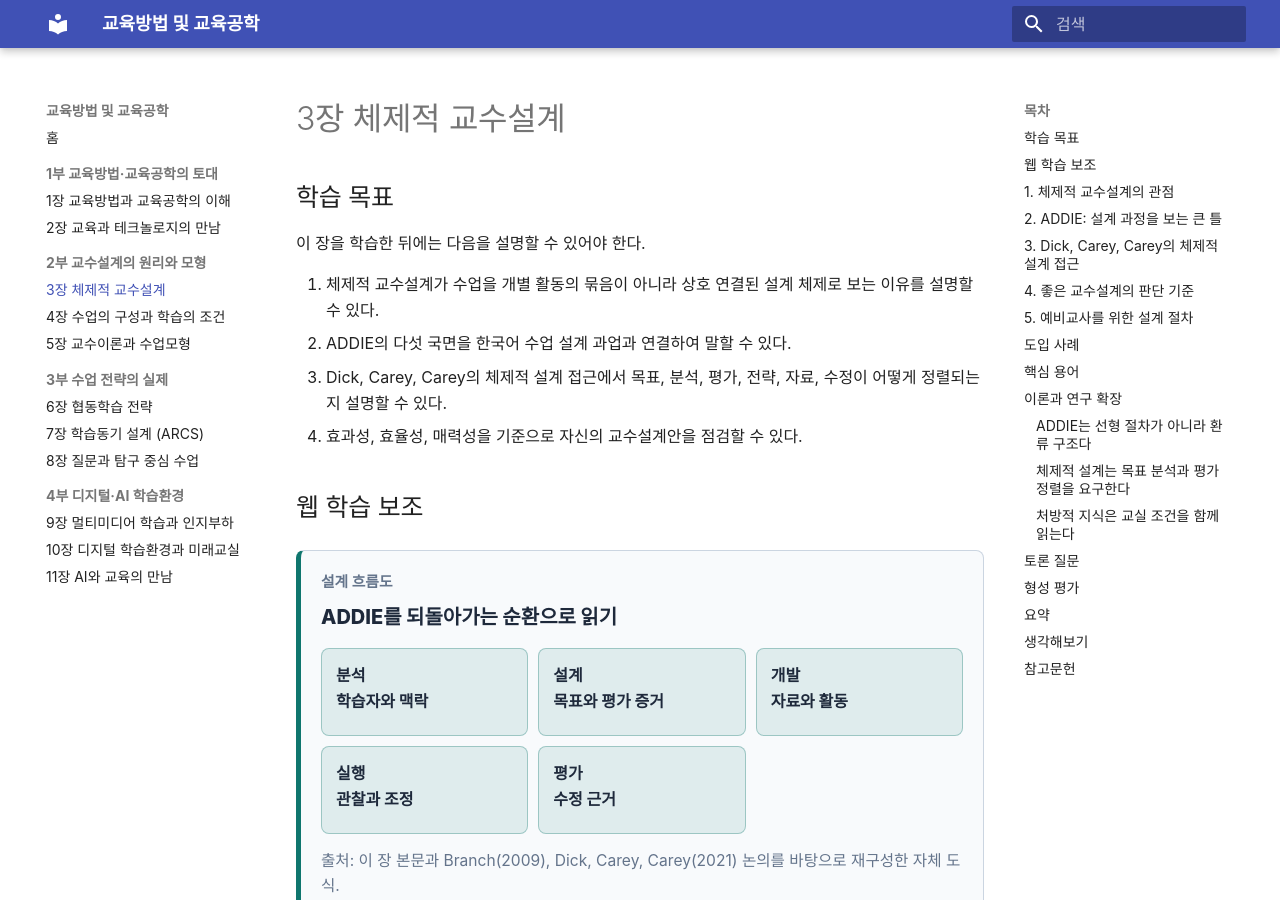
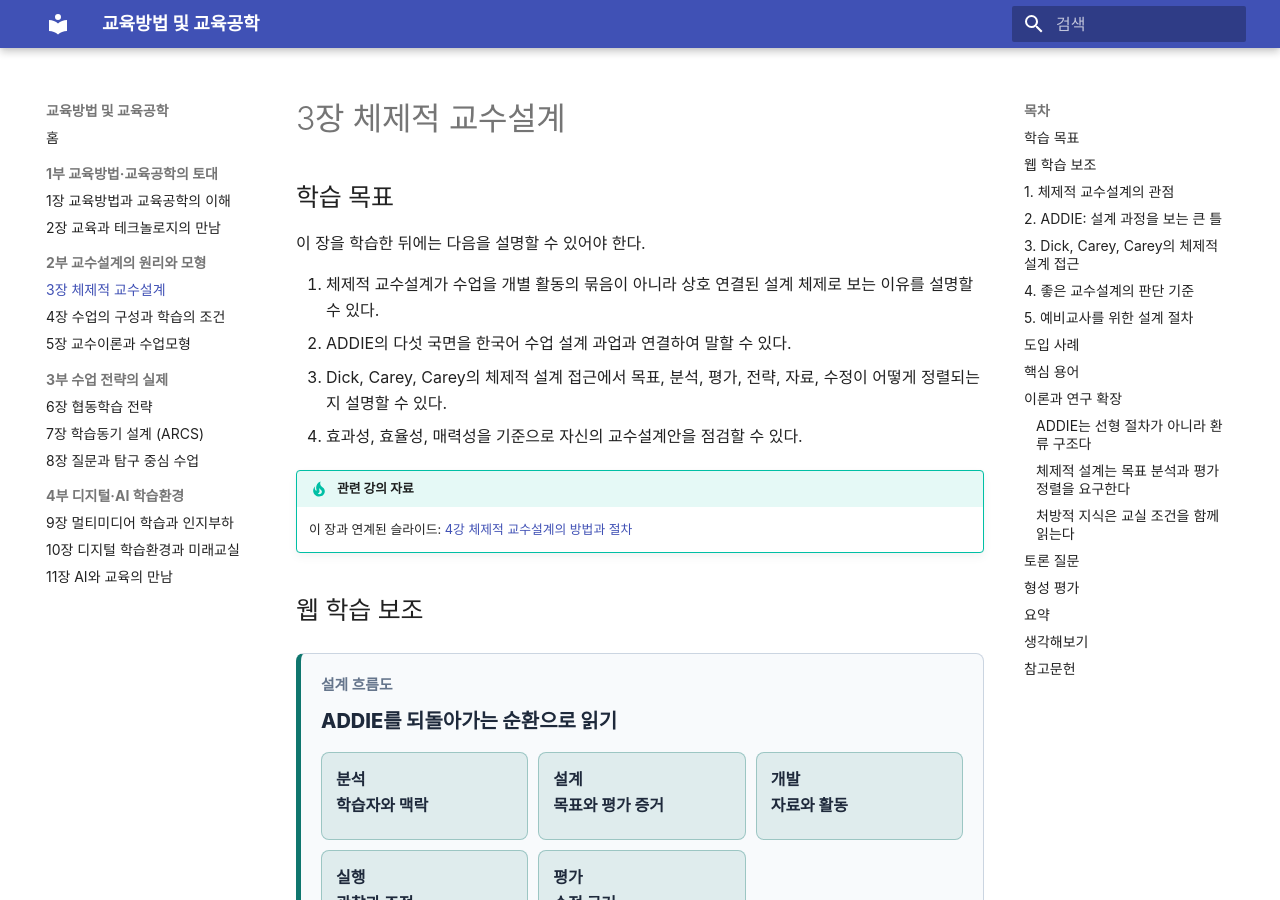
Before and after one commit to taehyeonglim/edtech, an MkDocs documentation site: the page built from docs/part2/ch03.md, in a window 1280 px wide and 900 px high. Built offline with MkDocs 1.6.1 and Material for MkDocs 9.7.7, drawn with Linux system fonts in a browser that asks for light colours.

Commit message:
docs(book): 3장에 관련 슬라이드(4강) 링크 추가

```diff
--- a/docs/part2/ch03.md
+++ b/docs/part2/ch03.md
@@ -8,6 +8,9 @@
 2. ADDIE의 다섯 국면을 한국어 수업 설계 과업과 연결하여 말할 수 있다.
 3. Dick, Carey, Carey의 체제적 설계 접근에서 목표, 분석, 평가, 전략, 자료, 수정이 어떻게 정렬되는지 설명할 수 있다.
 4. 효과성, 효율성, 매력성을 기준으로 자신의 교수설계안을 점검할 수 있다.
+
+!!! tip "관련 강의 자료"
+    이 장과 연계된 슬라이드: [4강 체제적 교수설계의 방법과 절차](https://taehyeonglim.github.io/edtech/chapters/chapter-04/slides/deck.html){target=_blank}
 
 ## 웹 학습 보조
 
```
